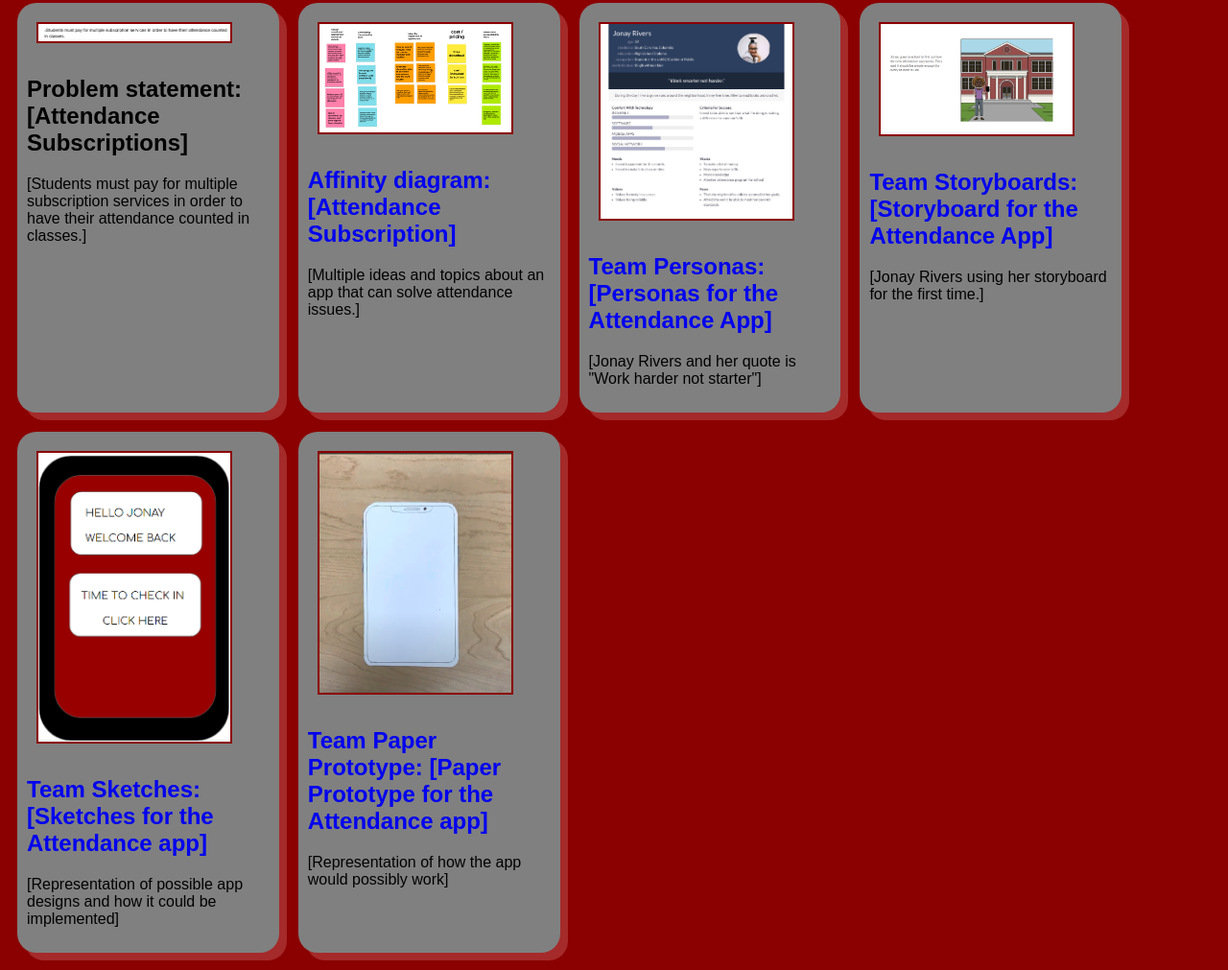
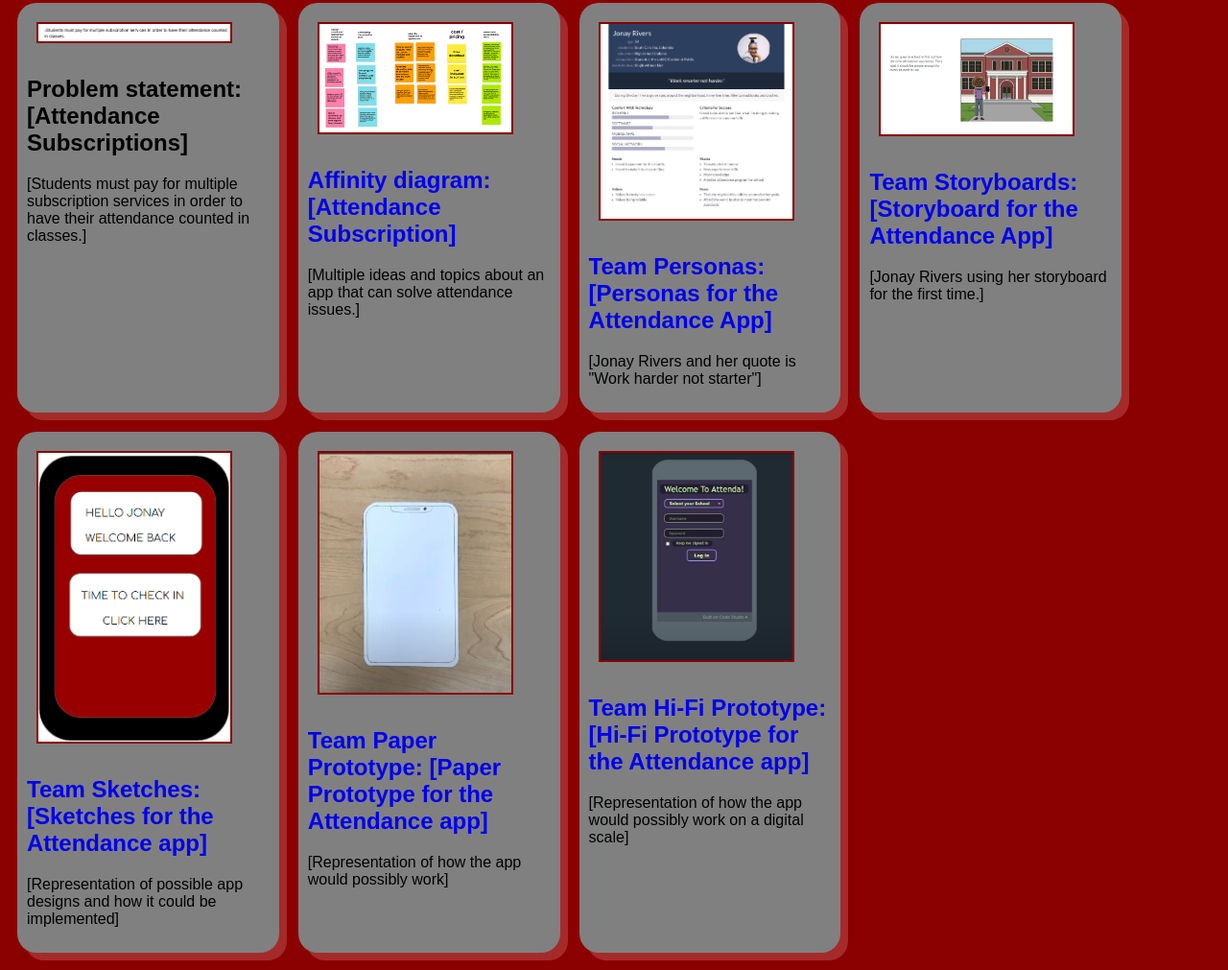
Before and after one commit to Michael12133546/Michael12133546.github.io, a plain HTML site: page index.html in a window 1280 px wide. Shown: the part 95-1106 px from the top of the page at 96% size. Drawn offline with Linux system fonts and the light colour scheme.

Commit message:
Update index.html

```diff
--- a/index.html
+++ b/index.html
@@ -62,6 +62,16 @@
 </p>
 </section>
  </section>
+  <!-- Hi-Fi prototype assignment -->
+ <section class="assign">
+   <img src="images/Screenshot 2023-12-10 230223.png" />
+   <section class="assign-det">
+   <a href="https://youtu.be/axvepa9nVjs?si=OyiPv3TG1Glfp-2V"><h2>Team Hi-Fi Prototype: [Hi-Fi Prototype for the Attendance app]</h2></a>
+   <p>
+   [Representation of how the app would possibly work on a digital scale]
+   </p>
+   </section>
+</section>
 </head>
 </body>
 </html>
```
